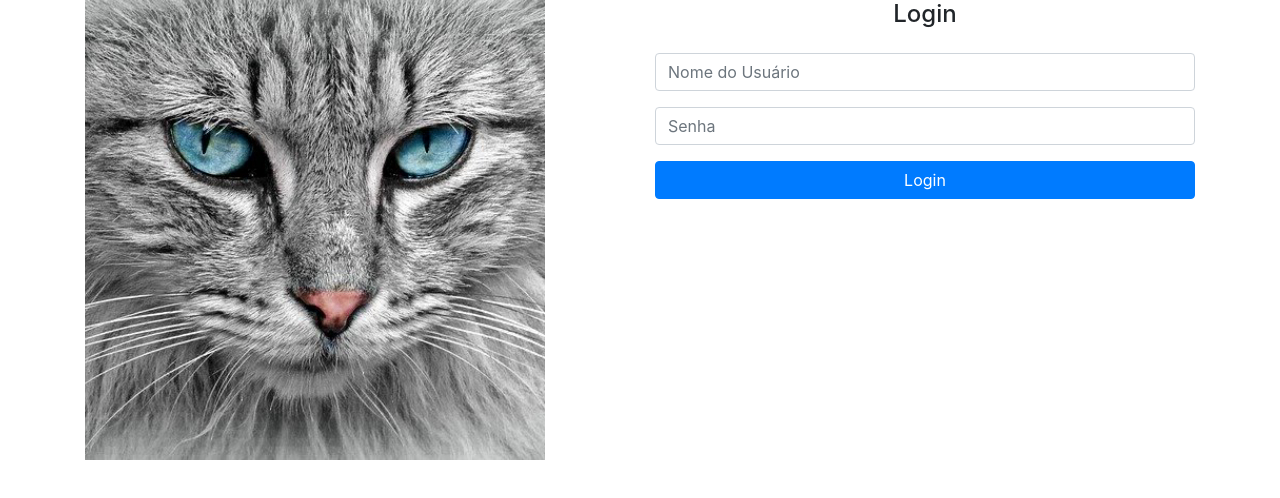
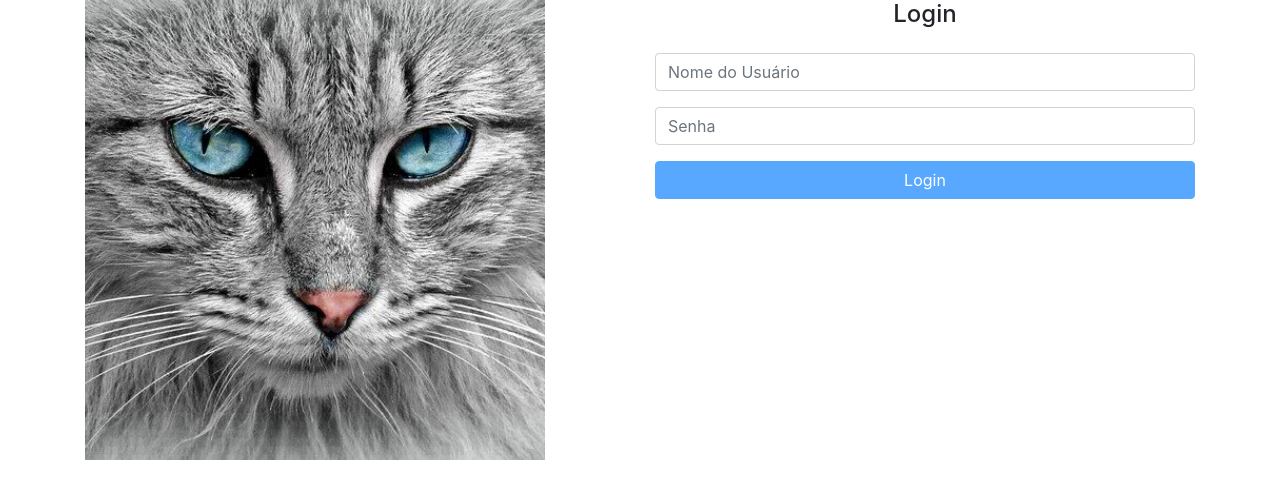
Before and after one commit to lucsimao/alura-angular-course-gatitobook, an Angular app: page /home in a window 1280 px wide. Shown: the top 498 px of the page. Built offline with nearby package versions, Linux system fonts and the light colour scheme.

Commit message:
feat: disable login button if form is invalid

```diff
--- a/src/app/home/login/login.component.html
+++ b/src/app/home/login/login.component.html
@@ -1,6 +1,6 @@
 <h4 class="text-center">Login</h4>
 
-<form class="form mt-4" (ngSubmit)="login()">
+<form class="form mt-4" (ngSubmit)="login()" #loginForm="ngForm">
   <div class="form-group">
     <input
       class="form-control"
@@ -31,5 +31,11 @@
     ></app-mensagem>
   </div>
 
-  <button class="btn btn-primary btn-block" type="submit">Login</button>
+  <button
+    class="btn btn-primary btn-block"
+    [disabled]="loginForm.invalid"
+    type="submit"
+  >
+    Login
+  </button>
 </form>
```
